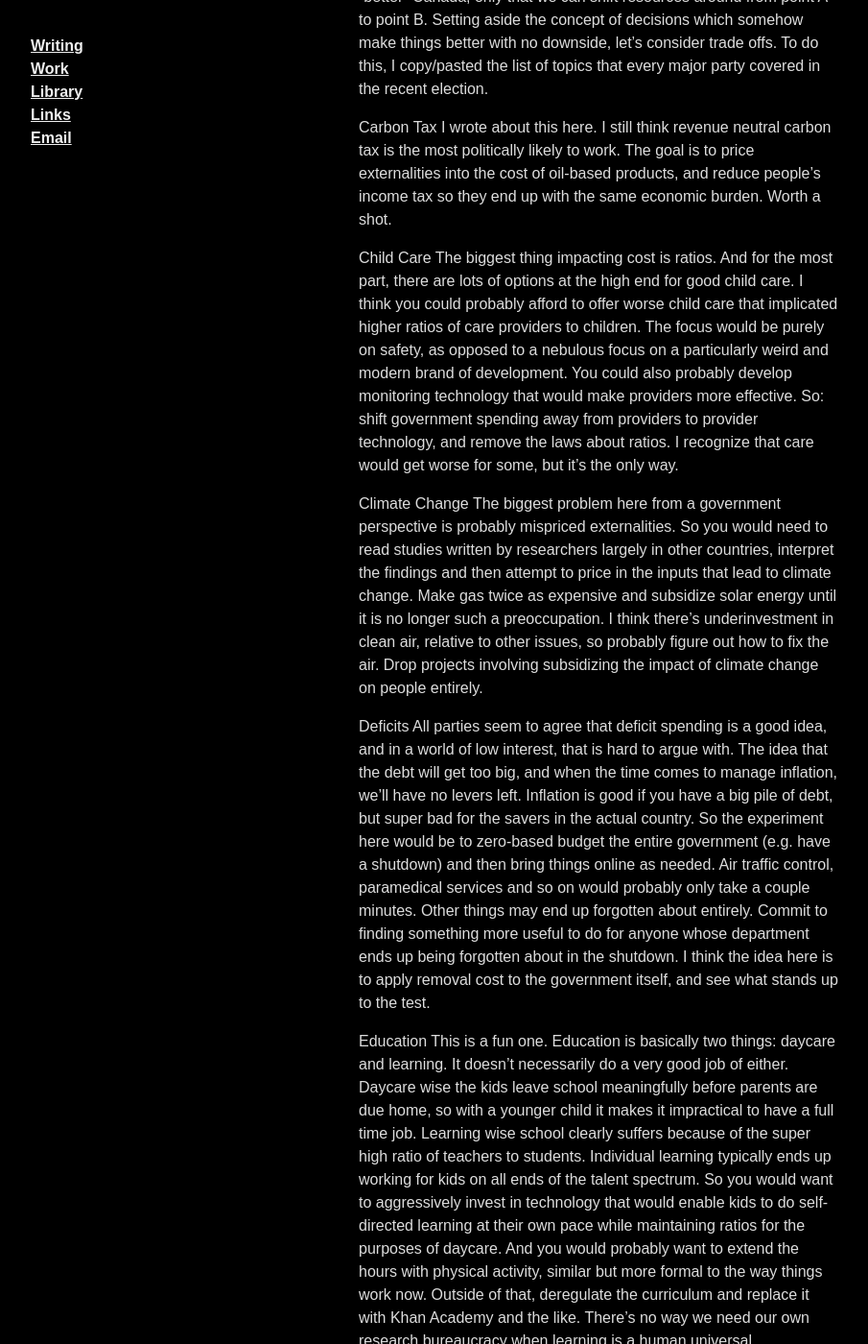
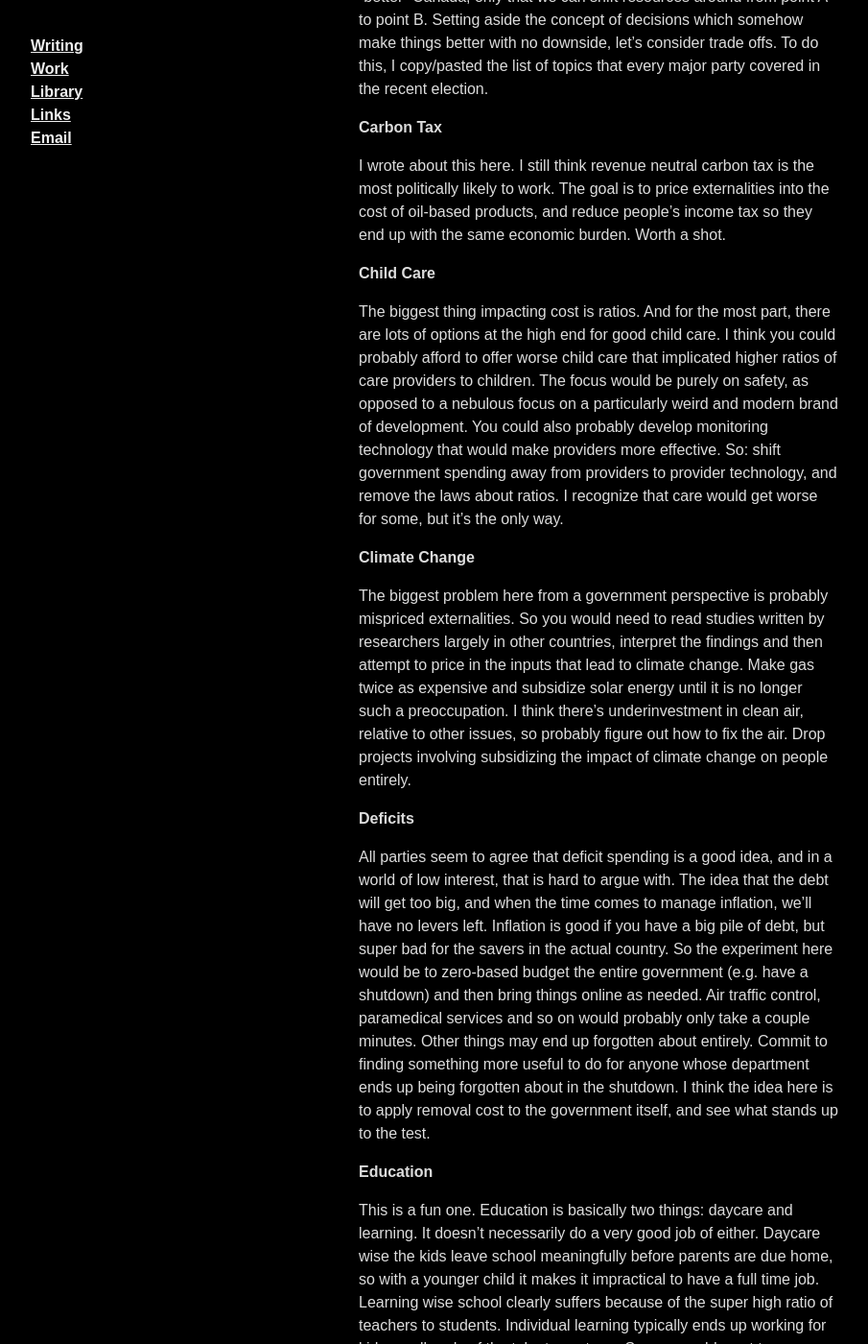
Before and after one commit to rogerkirkness/writing, a Jekyll site: the page built from _posts/2020-04-25-different-canada.md, in a window 1280 px wide and 1400 px high, scrolled down 194 px. Shown: the whole window at 96% size, without its empty margins (16-921 px from the left). Built offline with Jekyll 4.4.1, drawn with Linux system fonts in a browser that asks for light colours; some of the changed text lies outside the part shown.

Commit message:
Update 2020-04-25-different-canada.md

```diff
--- a/_posts/2020-04-25-different-canada.md
+++ b/_posts/2020-04-25-different-canada.md
@@ -3,65 +3,84 @@
 title: Different Canada
 date: April 2020
 ---
-
 I think the two ways the world gets better are violence reduction (physical and otherwise) and technological progress. Setting aside those two issues, what could be done to create a different version of the Canada we have? Or put another way: assume we can’t make a “better” Canada, only that we can shift resources around from point A to point B. Setting aside the concept of decisions which somehow make things better with no downside, let’s consider trade offs. To do this, I copy/pasted the list of topics that every major party covered in the recent election.
 
-Carbon Tax
+**Carbon Tax**
+
 I wrote about this here. I still think revenue neutral carbon tax is the most politically likely to work. The goal is to price externalities into the cost of oil-based products, and reduce people’s income tax so they end up with the same economic burden. Worth a shot.
 
-Child Care
+**Child Care**
+
 The biggest thing impacting cost is ratios. And for the most part, there are lots of options at the high end for good child care. I think you could probably afford to offer worse child care that implicated higher ratios of care providers to children. The focus would be purely on safety, as opposed to a nebulous focus on a particularly weird and modern brand of development. You could also probably develop monitoring technology that would make providers more effective. So: shift government spending away from providers to provider technology, and remove the laws about ratios. I recognize that care would get worse for some, but it’s the only way.
 
-Climate Change
+**Climate Change**
+
 The biggest problem here from a government perspective is probably mispriced externalities. So you would need to read studies written by researchers largely in other countries, interpret the findings and then attempt to price in the inputs that lead to climate change. Make gas twice as expensive and subsidize solar energy until it is no longer such a preoccupation. I think there’s underinvestment in clean air, relative to other issues, so probably figure out how to fix the air. Drop projects involving subsidizing the impact of climate change on people entirely.
 
-Deficits
+**Deficits**
+
 All parties seem to agree that deficit spending is a good idea, and in a world of low interest, that is hard to argue with. The idea that the debt will get too big, and when the time comes to manage inflation, we’ll have no levers left. Inflation is good if you have a big pile of debt, but super bad for the savers in the actual country. So the experiment here would be to zero-based budget the entire government (e.g. have a shutdown) and then bring things online as needed. Air traffic control, paramedical services and so on would probably only take a couple minutes. Other things may end up forgotten about entirely. Commit to finding something more useful to do for anyone whose department ends up being forgotten about in the shutdown. I think the idea here is to apply removal cost to the government itself, and see what stands up to the test.
 
-Education
+**Education**
+
 This is a fun one. Education is basically two things: daycare and learning. It doesn’t necessarily do a very good job of either. Daycare wise the kids leave school meaningfully before parents are due home, so with a younger child it makes it impractical to have a full time job. Learning wise school clearly suffers because of the super high ratio of teachers to students. Individual learning typically ends up working for kids on all ends of the talent spectrum. So you would want to aggressively invest in technology that would enable kids to do self-directed learning at their own pace while maintaining ratios for the purposes of daycare. And you would probably want to extend the hours with physical activity, similar but more formal to the way things work now. Outside of that, deregulate the curriculum and replace it with Khan Academy and the like. There’s no way we need our own research bureaucracy when learning is a human universal.
 
-Environment
+**Environment**
+
 Not clear the difference between this and climate change but I’ll take a stab anyways. Approve all the oil pipelines for the sake of the safety of the people who live near train tracks. Approve tall building permits that are connected to transit. Reject subdivision proposals that implicate cutting trees down. Mostly reject anything that implicates cutting trees down. Try to make things much more dense, with abundant public green space. Deregulate land use for things that don’t implicate cutting trees down. Let people mine, hunt, fish and pump things out of the ground.
 
-Guns
+**Guns**
+
 Gun control sounds like an oxymoron to me, the whole point of guns is to provide control to the person with the gun and prevent the person without the gun from taking it from them. Make ammunition extraordinarily expensive for those who do not need a gun for work. Make everyone use their guns responsibly. Do not post the names or any information about school shooters as people in the media, just focus on the victims stories instead. Figure out who and how guns get in illegally and make it impractical for them to continue operating. Develop and maintain a list of people who should definitely not be allowed to own a gun and enforce that instead.
 
-Health Care
+**Health Care**
+
 The problem with health care seems to be the lack of quality for those with resources and the expense for those without them. A lot has been said for accessibility. Having had health care experiences in the recent past, things as simple as having enough IV machines seem to be a nightmare that no one takes responsibility for. Force hospitals to put the (real) email of their CEO on the website front page. Force insurance companies to set better expectations about what is and is not covered. Reduce the amount of arcane policy around health information handling and focus on enforcing security best practice instead (not currently the same thing). Allow a second tier of healthcare services for those who can afford it, that takes a significant tax, and put that tax into the free tier of healthcare. Make people pay for things they do to themselves, continue to aggressively subsidize things that happen due to bad luck. Shift some spending towards nutrition research and education instead of paying for treatment.
 
-Housing
+**Housing**
+
 Housing is expensive because there are more people now on the same amount of land. Get super liberal about approving tall buildings that incorporate green space. Make it way harder to build anything else. Focus on density so you can avoid food deserts, make it easier for people to get Ubers and transit, continue to build high around green space until prices come down. Tell people with houses who don’t like density to stop using bylaws to abuse good faith land use requirements and just keep building high. Raise land tax in order to enable building high. Reduce the tax on condos where possible, they are clearly a cash grab considering how little there is in the way of services for condos relative to houses. It just doesn’t make sense.
 
-Immigration
+**Immigration**
+
 Focus exclusively on the merit of the individuals who want to move here. If they evidence being good people who will contribute meaningfully, let them in. If not, don’t. Don’t set an arbitrary cap to appease certain provinces, just make sure all those smart people go where they are wanted. Allow the provinces that don’t like that to regress into failed states. Keep on winning.
 
-Indigenous
+**Indigenous**
+
 Seems like the approach doesn't work and costs a lot. Consider just getting rid of the existing programs entirely and see what happens. Address the resulting problems as needed. More freedom, less overwatch, less nationalism, less spending, less weird business monopolies.
 
-Jobs
+**Jobs**
+
 Jobs come from productivity, which comes from trade. Reduce the amount of tariffs and taxes we take on exports to zero. Reduce the amount of tariffs and taxes we take on imports to zero, except the ones from China and other places that don’t take human rights seriously. That isn’t a moral judgement, just pricing in externalities. Make sure people are aware of the extent to which there is a huge need for labour in the modern sense, and that the lack of jobs comes from a lack of relevant skills. Focus on retraining people who are displaced by technology back into useful things. It is not the government’s job to increase the number of jobs available, it is the government's job to reduce how much bullshit stands in the way of creating them in the first place. Consider funding Stripe to provide SMBs with free incorporation and merchant services.
 
-Manufacturing
+**Manufacturing**
+
 We can only manufacture things if we are productive. This clearly comes from automation. Instead of paying unproductive manufacturers in rural towns corruption money to continue existing and employing people, funnel that money into automation research. Attempt to protect the automation research in industries where we have an intrinsic advantage (such as those in which the primary materials are sourced within Canada). Sell that expertise to the world. Take a tax on the earnings of the exports of that research to other places, and give it as basic income.
 
-NAFTA
+**NAFTA**
+
 Free trade with Mexico is clearly not an advantage for us because the same people most likely to benefit from cheaper goods lose their employment to lower cost workers in Mexico. Free trade with the US however is good because we can offer them things in exchange for their wealth, while they can safely depend on the things that they buy from us. So focus on free trade with the US, and concede on things they care about. Get rid of free trade with Mexico.
 
-Pipelines
+**Pipelines**
+
 Build as many as needed to make sure rail stops being the way we transport gas. Make gas more expensive to buy to disincentivize it. But, allow people to get the gas and move it around in the most practical way possible. As much as people don’t like it, the country depends on gas taxes. Make those taxes higher while removing the things that stand in the way of exporting it.
 
-Seniors
-Seniors are living longer and were given a good dice roll economically speaking. Which means many will unexpectedly run out of money despite having had abundant opportunity to make it. Give people the choice between giving up after fewer treatments in their final six months of life, or running out of pension funding before the end of their life. We can’t sustain both with the current value system we have where people get pensions for life *and* we try absolutely everything to keep them alive despite it only making a small difference. Ideally get rid of pensions for life, and get rid of treating people an average of 7 ways before hospice care. That way people can live a more meaningful, dignified and sustainable life while they are still well, just like every country in the world that isn’t based on the North American continent does.
+**Seniors**
 
-Small Business
+Seniors are living longer and were given a good dice roll economically speaking. Which means many will unexpectedly run out of money despite having had abundant opportunity to make it. Give people the choice (national referendum) between giving up after fewer treatments in their final six months of life, or running out of pension funding. We can’t sustain both with the current value system we have where people get pensions for life *and* we try absolutely everything to keep them alive despite it only making a small difference in the end. Ideally get rid of pensions for life, and get rid of treating people an average of 7 ways before hospice care as well. That way people can live a more meaningful, dignified and sustainable life while they are still well, just like every country in the world that isn’t based on the North American continent does.
+
+**Small Business**
+
 Small businesses that aren’t productive should go out of business. Don’t create artificial success in small business, simply make sure regulations meant for big companies don’t bleed down and make it harder for small businesses to operate. Big companies that aren’t productive exist because of government dysfunction, both handouts and regulations. Reduce both handouts and regulation and you’ll end up with more startups and small businesses without the need to spend more. This is a case where less is more, so mostly get rid of programs in this area entirely.
 
-Taxes
+**Taxes**
+
 Raise the taxes on things that have second order side effects that cost money (e.g. sugar, smoking, alcohol, gas, low density building). Lower the taxes on things that are good (e.g. income, capital gains, healthy food, sustainable energy). Make sure incentives actually work. Iterate from there. Ideally take in less tax and spend much less as time goes on, slowly.
 
-Technology
+**Technology**
+
 Focus spending on fundamental technologies, but don’t forget that step two is taking them to market. Make sure that it is very easy and painless to sell technology to the US (primarily) as well as Europe and Asia. Make it very easy to get technologists into the country from other countries, permanently or temporarily. Make sure not to be racist or mistreat those people.
 
-Transportation
+**Transportation**
+
 Self-driving cars will absolutely beat buses as personal transportation around smaller parts of the grid. So assume a future in which the goal is to have high speed rail following main arteries, and self driving cars connecting people to the high speed rail. Assume everything (personal cars, LRTs, busses) will eventually fail in the face of self-driving cars and high speed rail. Spend and set policy accordingly, given that the time horizon for this is less than two terms in office.
```
